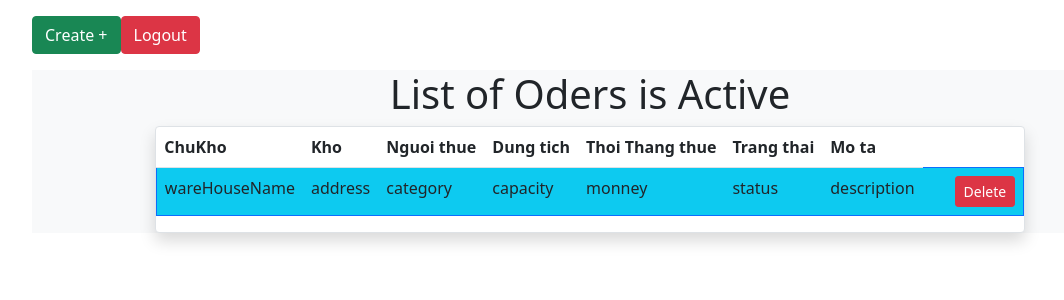
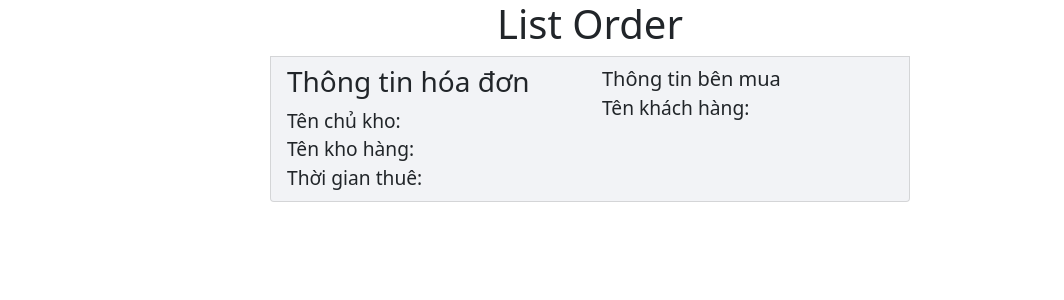
Before and after one commit to nguyenHoangKinh/Project_QLKhoHnag_Web, a React (Create React App) app in the folder chuyen-de-1/: page /ShowOrders in a window 1280 px wide. Shown: the top 300 px of the page, without its empty margins (50-1114 px from the left). Built offline with nearby package versions, Linux system fonts and the light colour scheme.

Commit message:
cap nhat giao dien List Order

```diff
--- a/chuyen-de-1/src/components/ShowOrders.js
+++ b/chuyen-de-1/src/components/ShowOrders.js
@@ -5,109 +5,61 @@ import { useState } from "react";
 import { useEffect } from "react";
 import { Logout } from "../services/UserServices";
 import { BASE_URL } from "../config";
+import ListGroup from "react-bootstrap/ListGroup";
 const ShowOrders = () => {
-//     let Token = localStorage.getItem("jsonwebtoken");
-//   const [columns, setColumns] = useState([]);
-//   const [records, setRecords] = useState([]);
 
 
-//   //ham logout
-//   const LogoutToken = () => {
-//     Logout(Token);
-//   };
-
-//   useEffect(() => {
-//     axios
-//       .get(
-//         BASE_URL+`/warehouse/list?id_owner=${records._id}`,
-//         {
-//           headers: {
-//             Token:
-//             Token
-//           },
-//         }
-//       )
-//       .then((res) => {
-//         setColumns(Object, res.data);
-//         setRecords(res.data.warehouses);
-//         console.log(res);
-//       });
-//   }, []);
-
-//   function handleSubmit(id) {
-//     const conf = window.confirm("Ban co chac la xoa khong?");
-//     if (conf) {
-//       axios
-//         .delete(
-//           BASE_URL+"/warehouse/deleteWarehouse/" +
-//             id,
-//           {
-//             headers: {
-//               Token:
-//               Token
-//             },
-//           }
-//         )
-//         .then((res) => {
-//           alert("xoa thanh cong");
-//           console.log(res);
-//         })
-//         .catch((err) => console.log(err));
-//     }
-//   }
-
-    return (<>
- <div className="container">
-      <Link to="/create" className="btn btn-success my-3">
-        Create +
-      </Link>
-      <button
-    //   onClick={LogoutToken}
-       className="btn btn-danger my-3">
-        Logout
-      </button>
-      <div className="d-flex flex-column justify-content-center- align-items-center bg-light vh-200">
-        <h1>List of Oders is Active </h1>
-        <div className="w-200 rounded bg-white border shadow p-7">
-          <table className="table w-200">
-            <thead>
-              <tr>
-                {/* <th>ID</th> */}
-                <th>ChuKho</th>
-                <th>Kho</th>
-                <th>Nguoi thue</th>
-                <th>Dung tich</th>
-                <th>Thoi Thang thue</th>
-                <th>Trang thai </th>
-                <th>Mo ta</th>
-              </tr>
-            </thead>
-            <tbody className="rounded  border border-primary mt-5">
-              {/* {records.map((d, i) => ( */}
-                <tr  className=" bg-info     ">
-                  {/* <td>{d._id}</td>           */}
-                  <td>wareHouseName</td>
-                  <td>address</td>
-                  <td>category</td>
-                  <td>capacity</td>
-                  <td>monney</td>
-                  <td>status</td>
-                  <td>description</td>
-                  <td>
-                    <button
-                    //   onClick={(e) => handleSubmit(d._id)}
-                      className="btn btn-sm ms-4 btn-danger " >
-                      Delete
-                    </button>
-                  </td>
-                </tr>
-              {/* ))} */}
-            </tbody>
-          </table>
-        </div>
+  return (
+    <>
+      <div className="category-containers">
+        <ListGroup className="category-row">
+        <h1 className="text-center">List Order</h1>
+          {/* {ListCategory &&
+            ListCategory.length > 0 &&
+            ListCategory.map((item, index) => {
+              return ( */}
+          <ListGroup.Item className="category-item">
+            <div class="row no-gutters">
+              {/* <aside class="col-md-3 mt-2">
+                    <a href="#" class="img-wrap ">
+                      <img src="https://file4.batdongsan.com.vn/2023/11/02/20231102084859-e975_wm.jpg" className="img-fluid"/>
+                    </a>
+                  </aside> */}
+              <div class="col-md-6">
+                <div class="info-main text-start">
+                  <h3 className="text-start"> Thông tin hóa đơn</h3>
+                    <div className="">Tên chủ kho: </div>
+                    <div className="">Tên kho hàng: </div>
+                    <div className="">Thời gian thuê: </div>
+                </div>
+              </div>
+              <aside class="col-sm-6">
+                <div class="info-aside">
+                  <div class="price-wrap text-start">
+                    <span class="price h5"> Thông tin bên mua </span>
+                    <div className="">Tên khách hàng: </div>
+                  </div>
+                  <br />
+                  {/* <p>
+                    <a href="#" class="btn btn-primary btn-block">
+                      {" "}
+                      Details{" "}
+                    </a>
+                    <a href="#" class="btn btn-light btn-block">
+                      <i class="fa fa-heart"></i>
+                      <span class="text">Add to wishlist</span>
+                    </a>
+                  </p> */}
+                </div>
+              </aside>
+            </div>
+          </ListGroup.Item>
+          {/* );
+            })} */}
+        </ListGroup>
       </div>
-    </div>
-    </>)
-}
+    </>
+  );
+};
 
 export default ShowOrders;
```
